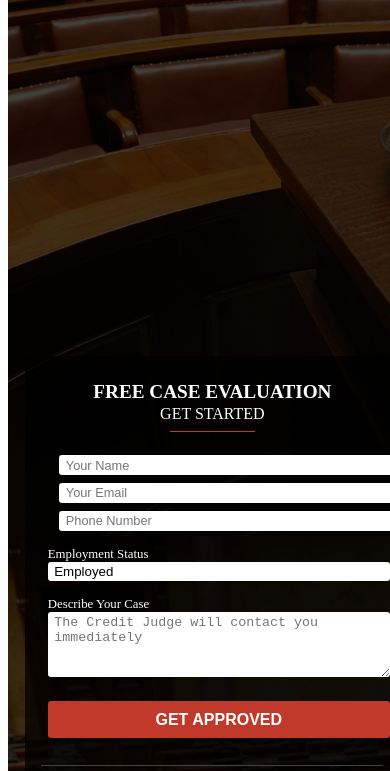
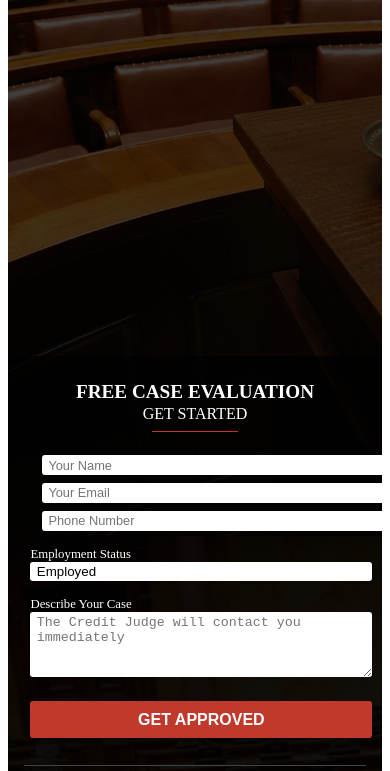
Before and after one commit to Dealman-LLC/Sheets-Credit-Judge, a Gatsby site: page / in a window 390 px wide. Shown: the part 316-1087 px from the top of the page. Built offline with nearby package versions, Linux system fonts and the light colour scheme; Gatsby itself is replaced by a stand-in of ours.

Commit message:
Tweaked mobile styling to fix right side overflow

```diff
--- a/src/styles/section.css
+++ b/src/styles/section.css
@@ -5,7 +5,7 @@
 }
 
 .section--background {
-  padding: 1.45rem 1.0875rem 1.45rem 1.0875rem;
+  padding: 1.45rem 0;
 }
 
 .section--dark {
```
